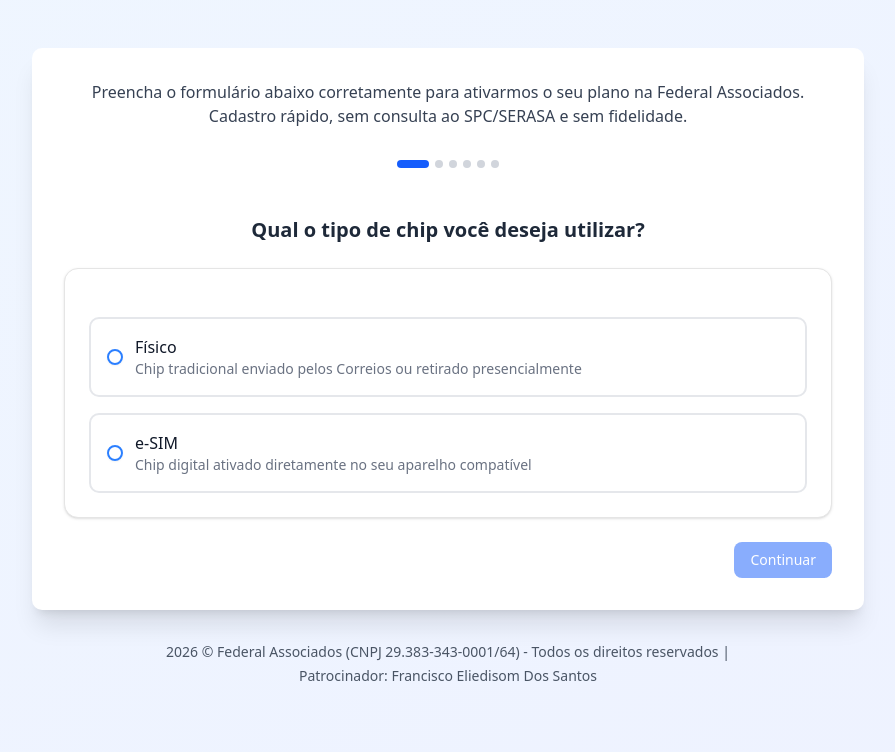
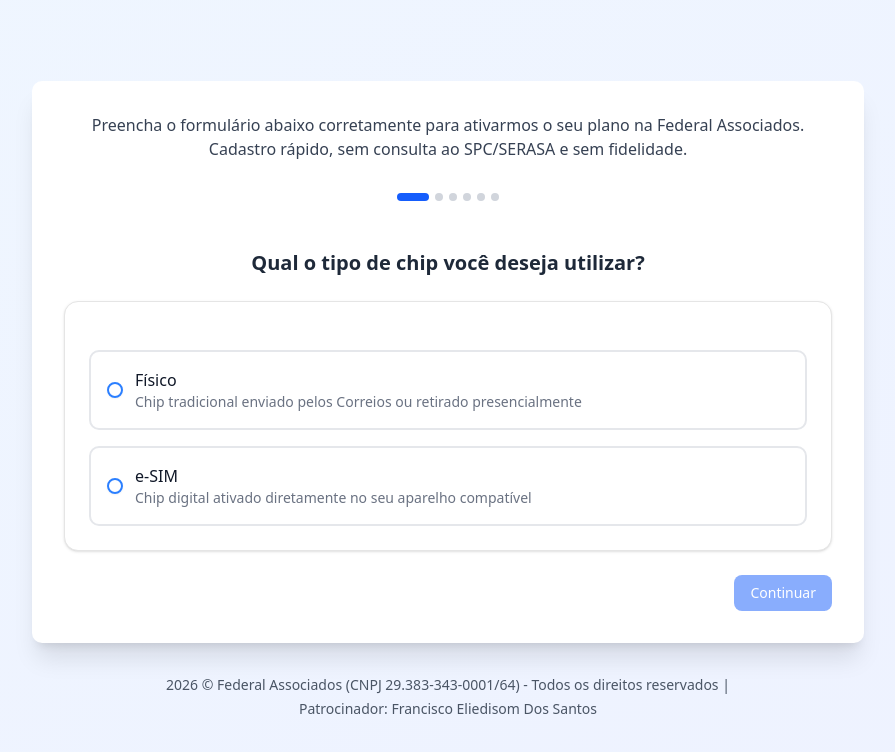
Before and after one commit to erivaniacasanova-jpg/-eliii-formulario-de-seguran-a-funcionando2026, a Next.js app: page / in a window 1280 px wide. Shown: the top 752 px of the page, without its empty margins (192-1087 px from the left). Built offline with nearby package versions, Linux system fonts and the light colour scheme.

Commit message:
style: center main content vertically on all devices
Apply flexbox to center main content vertically.

```diff
--- a/app/page.tsx
+++ b/app/page.tsx
@@ -2,7 +2,7 @@ import RegistrationForm from "@/components/registration-form"
 
 export default function Home() {
   return (
-    <main className="min-h-screen bg-gradient-to-br from-blue-50 to-indigo-50 py-6 md:py-12 px-2 md:px-4">
+    <main className="min-h-screen bg-gradient-to-br from-blue-50 to-indigo-50 flex flex-col items-center justify-center py-6 md:py-12 px-2 md:px-4">
       <div className="mx-auto max-w-4xl w-full px-3 sm:px-6 md:px-8">
         <div className="bg-white rounded-lg shadow-xl p-4 sm:p-6 md:p-8">
           <div className="text-center mb-6 md:mb-8">
```
